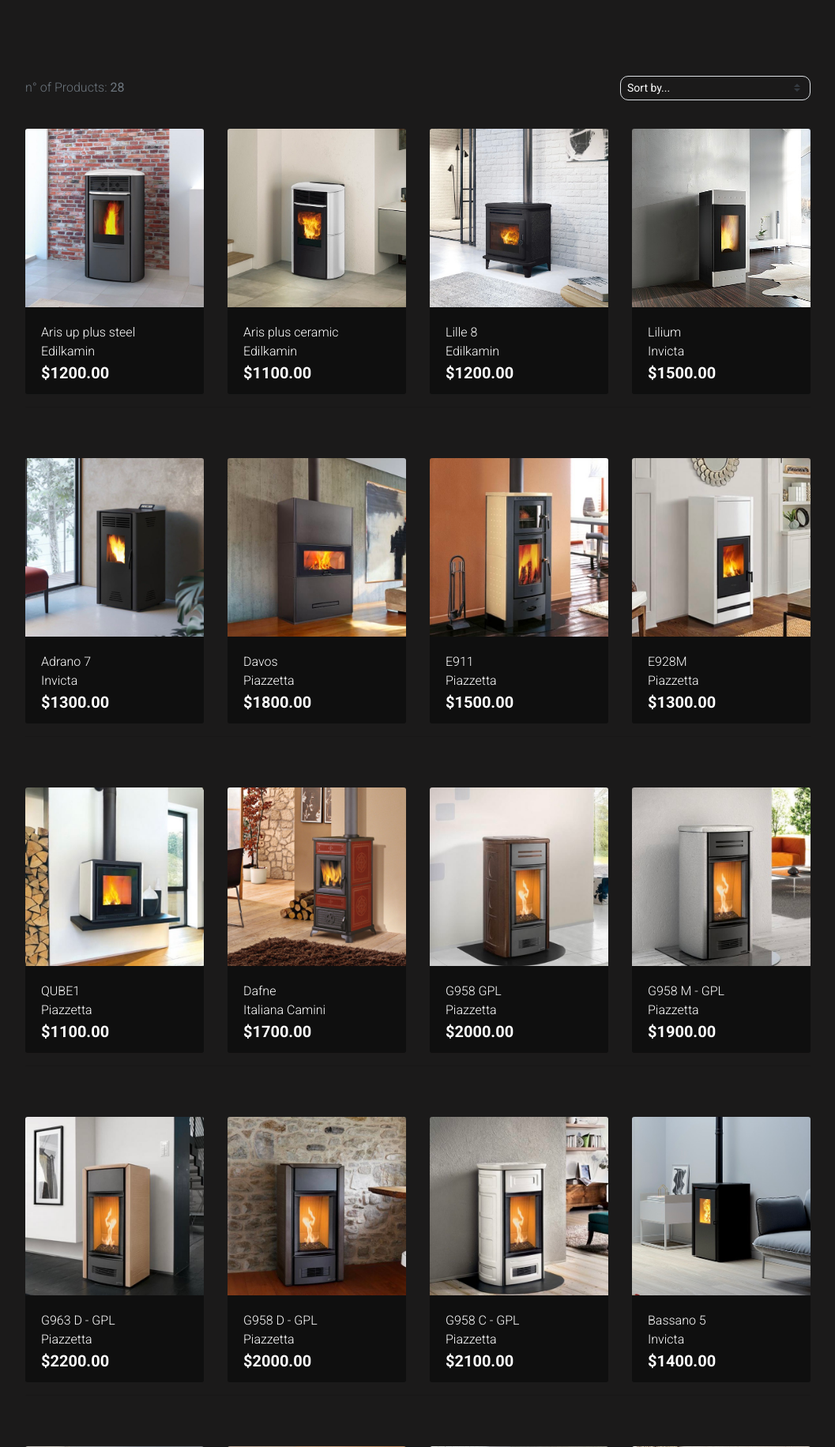
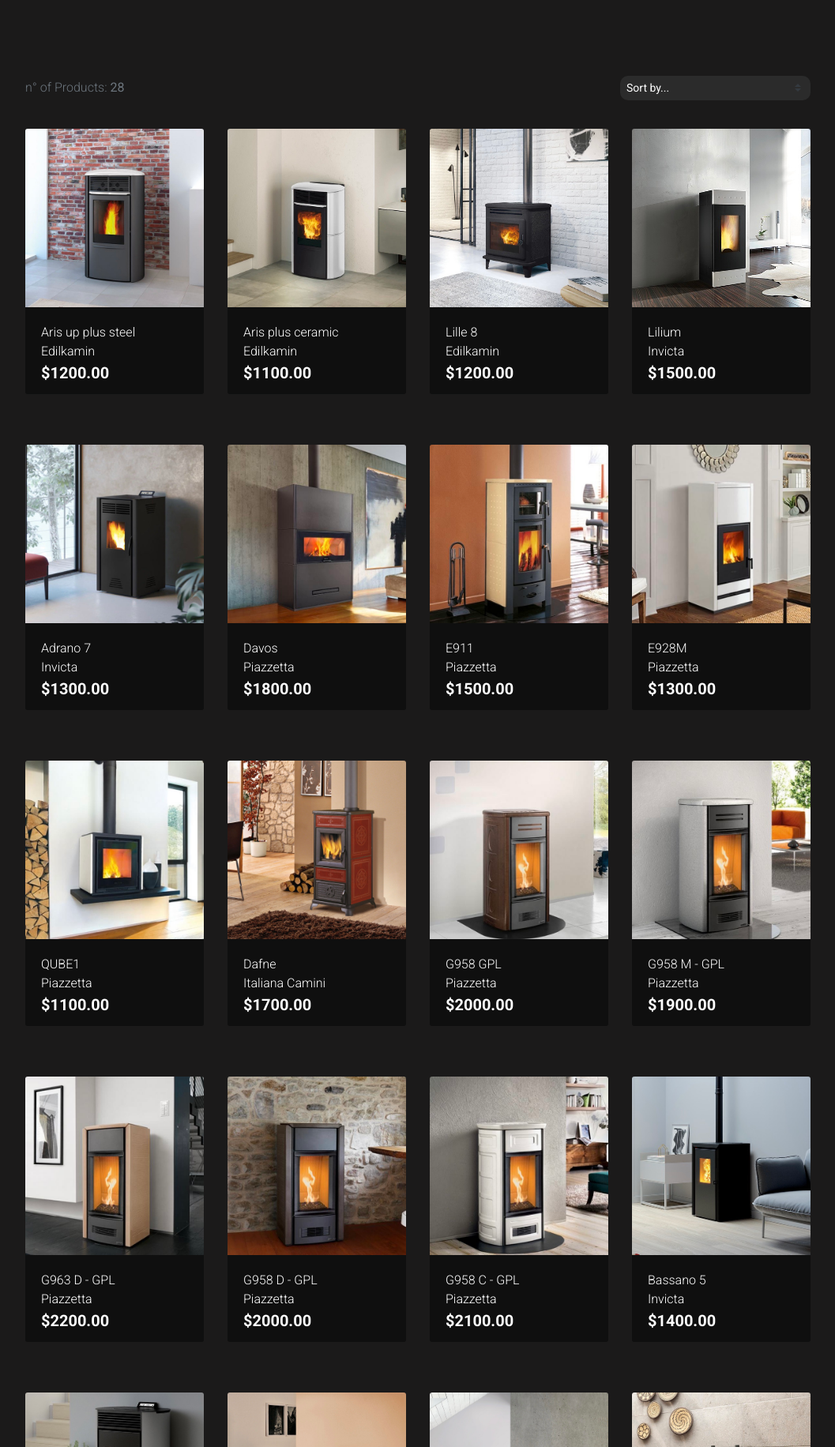
Before and after one commit to Hidnish/Milestone-Project-4-Flame, a Django app: page /products/ in a window 1280 px wide. Shown: the part 77-1909 px from the top of the page at 79% size, without its empty margins (111-1168 px from the left). Run offline with Django 3.2, Linux system fonts and the light colour scheme; data comes from the database, SQL or seed files in the repository; some libraries are stand-ins or nearby versions; some web fonts are replaced.

Commit message:
Change hr, border and background colors

```diff
--- a/cart/templates/cart/cart.html
+++ b/cart/templates/cart/cart.html
@@ -26,7 +26,7 @@
             <div class="table-responsive rounded">
                 <table class="table table-sm table-borderless">
                     <!-- Cart table header -->
-                    <thead class="text-white border-bottom border-white">
+                    <thead class="text-white border-bottom">
                         <tr>
                             <th scope="col">Product Info</th>
                             <th scope="col"></th>
@@ -38,7 +38,7 @@
 
                     <!-- Cart products -->
                     {% for item in cart_items %}
-                    <tr class='text-white {% if forloop.last %}border-bottom border-white {% endif %}'>
+                    <tr class='text-white {% if forloop.last %}border-bottom{% endif %}'>
                         <td class="p-3 w-25">
                             <img class="img-fluid rounded" src="{{ item.product.image.url }}">
                         </td>
--- a/checkout/templates/checkout/checkout.html
+++ b/checkout/templates/checkout/checkout.html
@@ -55,7 +55,7 @@
                     </div>
                 </div>
             {% endfor %}
-            <hr class="my-3 bg-white">
+            <hr class="my-3">
             <div class="row text-right">
                 <div class="col-7 offset-2">
                     <p class="my-0">Order Total:</p>
--- a/checkout/templates/checkout/checkout_success.html
+++ b/checkout/templates/checkout/checkout_success.html
@@ -21,7 +21,7 @@
     <div class="row mb-4">
         <div class="col">
             <h2 class="mb-4">Thank You</h2>
-            <hr class="bg-white">
+            <hr>
             <p class="text-white">Your order information is below. A confirmation email will be sent to
                 <strong>{{ order.email }}</strong>.</p>
         </div>
@@ -29,7 +29,7 @@
 
     <div class="row">
         <div class="col-12 col-lg-7">
-            <div class="order-confirmation-wrapper text-left p-4 bg-light-01 radius-10">
+            <div class="order-confirmation-wrapper text-left p-4 bg-grey-light radius-10">
                 <div class="row">
                     <div class="col">
                         <small class="text-muted">Order Info:</small>
--- a/products/static/products/css/products.css
+++ b/products/static/products/css/products.css
@@ -17,7 +17,7 @@
 
 .container-related {
     padding: 5% 10%;
-    background-color: rgb(37, 37, 37);
+    background-color: rgb(34, 34, 34);
     border-radius: 20px 20px 0 0;
     box-shadow: 0px 0px 10px 1px rgb(10, 10, 10);
 }
--- a/products/templates/products/product_detail.html
+++ b/products/templates/products/product_detail.html
@@ -42,12 +42,12 @@
                 <h4 class="mb-4">{{ product.name }}</h4>
                 <p class="mb-2"><i class="fas fa-signature"></i> {{ product.brand.friendly_name }}</p>
                 <p class="mb-2"><i class="fas fa-tag"></i> {{product.category.friendly_name}}</p>
-                <hr class="bg-white">
+                <hr>
                 <p class="lead mb-0 text-left font-weight-bold">${{ product.price }}</p>
                 <br><br>
                 <p class="mt-3">{{ product.description }}</p>
                 <a href="{{ product.url }}" target="_blank" class="my-3">Link for technical details</a>
-                <hr class="bg-white">
+                <hr>
 
                 <!-- Add product to cart section -->
                 <form class="form" action="{% url 'add_to_cart' product.id %}" method="POST">
--- a/products/templates/products/products.html
+++ b/products/templates/products/products.html
@@ -15,7 +15,7 @@
         <div class="row">
             <div class="col-12 col-md-6 my-auto order-md-last d-flex justify-content-center justify-content-md-end">
                 <div class="sort-select-wrapper w-50">
-                    <select id="sort-selector" class="custom-select custom-select-sm bg-dark-seet text-white border radius-10 border-{% if current_sorting != 'None_None' %}info{% else %}black{% endif %}">
+                    <select id="sort-selector" class="custom-select custom-select-sm bg-grey-light text-white radius-10 border-0 border-{% if current_sorting != 'None_None' %}info{% else %}black{% endif %}">
                         <option value="reset" {% if current_sorting == 'None_None' %}selected{% endif %}>Sort by...</option>
                         <option value="price_asc" {% if current_sorting == 'price_asc' %}selected{% endif %}>Price (low to high)</option>
                         <option value="price_desc" {% if current_sorting == 'price_desc' %}selected{% endif %}>Price (high to low)</option>
@@ -70,22 +70,22 @@
                     </div>
                     {% if forloop.counter|divisibleby:1 %}
                         <div class="col-12 d-sm-none mb-5">
-                            <hr>
+                            <hr class="border-top-0">
                         </div>
                     {% endif %}
                     {% if forloop.counter|divisibleby:2 %}
                         <div class="col-12 d-none d-sm-block d-md-block d-lg-none mb-5">
-                            <hr>
+                            <hr class="border-top-0">
                         </div>
                     {% endif %}
                     {% if forloop.counter|divisibleby:3 %}
                         <div class="col-12 d-none d-lg-block d-xl-none mb-5">
-                            <hr>
+                            <hr class="border-top-0">
                         </div>
                     {% endif %}
                     {% if forloop.counter|divisibleby:4 %}
                         <div class="col-12 d-none d-xl-block mb-5">
-                            <hr>
+                            <hr class="border-top-0">
                         </div>
                     {% endif %}
                 {% endfor %}
--- a/static/css/base.css
+++ b/static/css/base.css
@@ -9,6 +9,10 @@ body {
     font-family: 'Roboto', sans-serif;
     font-weight: 300;
     background-color: rgb(27, 26, 26);
+}
+
+hr {
+    background-color: rgb(60, 60, 60)!important;
 }
 
 .btn:focus,
@@ -29,7 +33,7 @@ body {
     background-color: rgba(0,0,0,0.2);
 }
 
-.bg-light-01 {
+.bg-grey-light {
     background-color: rgb(43, 43, 43);
 }
 
@@ -92,6 +96,11 @@ body {
 
 .font-w-100 {
     font-weight: 100!important;
+}
+
+.border-bottom,
+.border-top {
+    border-color: rgb(60, 60, 60)!important;
 }
 
 
--- a/templates/base.html
+++ b/templates/base.html
@@ -103,10 +103,10 @@
                 id="navbarSupportedContent">
                 <form method="GET" action="{% url 'products'%}">
                     <div class="input-group w-100 px-2 px-xl-3 py-2 py-lg-0">
-                        <input class="form-control round-left bg-light-01 text-white shadow-none" type="text" name="q"
+                        <input class="form-control round-left bg-grey-light text-white shadow-none" type="text" name="q"
                             placeholder="Search our site">
                         <div class="input-group-append">
-                            <button class="form-control btn btn-black round-right bg-light-01 border-black" type="submit">
+                            <button class="form-control btn btn-black round-right bg-grey-light border-black" type="submit">
                                 <span class="icon">
                                     <i class="fas fa-search text-white"></i>
                                 </span>
```
